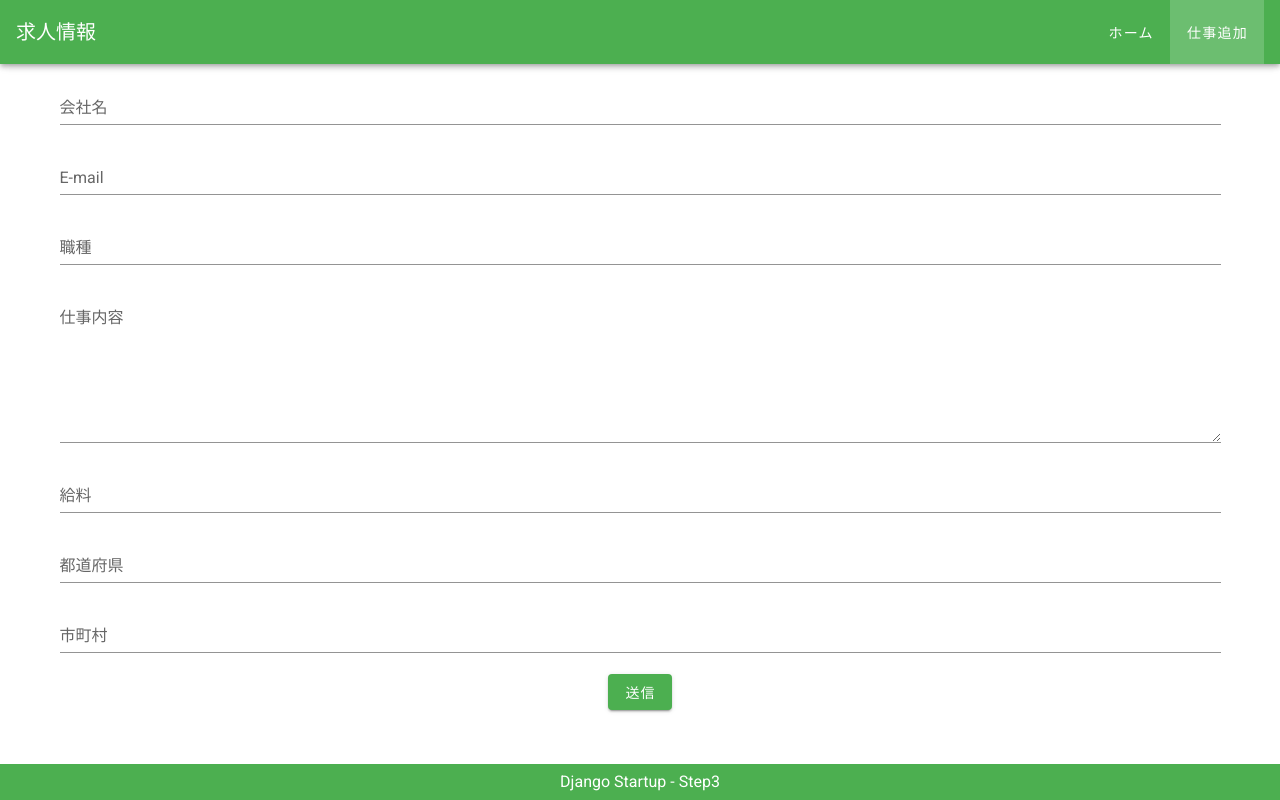
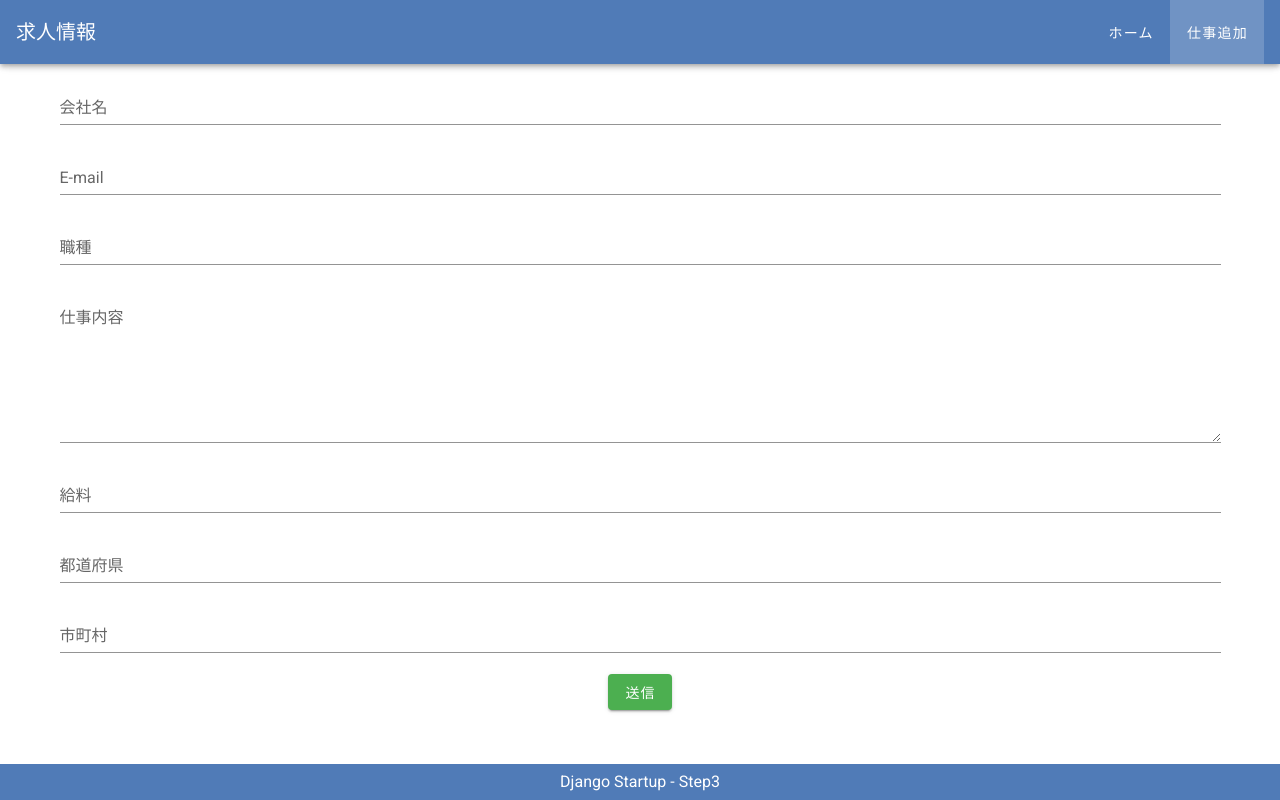
Before and after one commit to nobakku/django-drf-vue, a Vue app in the folder frontend/: page /editor in a window 1280 px wide. Built offline with nearby package versions, Linux system fonts and the light colour scheme.

Commit message:
ベースデザインを変更

```diff
--- a/frontend/src/App.vue
+++ b/frontend/src/App.vue
@@ -1,6 +1,6 @@
 <template>
   <v-app>
-    <v-app-bar color="success" dark app>
+    <v-app-bar color="#507bb7" dark app>
       <v-toolbar-title>求人情報</v-toolbar-title>
       <v-spacer></v-spacer>
       <v-toolbar-items>
@@ -13,7 +13,7 @@
       <router-view />
     </v-content>
 
-    <v-footer color="success" dark app class="justify-center">
+    <v-footer color="#507bb7" dark app class="justify-center">
       Django Startup - Step3
     </v-footer>
   </v-app>
--- a/frontend/src/views/Home.vue
+++ b/frontend/src/views/Home.vue
@@ -14,7 +14,7 @@
       </div>
       <div class="my-4">
         <p v-show="loadingJobs">...loading...</p>
-        <v-btn v-show="next" @click="getJobs" color="success">Load More </v-btn>
+        <v-btn v-show="next" @click="getJobs" color="#507bb7">Load More </v-btn>
       </div>
     </v-container>
   </div>
@@ -64,6 +64,6 @@ export default {
 }
 
 .job-link:hover {
-  color: #41b883;
+  color: #507bb7;
 }
 </style>
--- a/frontend/webpack-stats.json
+++ b/frontend/webpack-stats.json
@@ -1 +1 @@
-{"status":"done","publicPath":"http://0.0.0.0:8080/","error":"ESLintError","message":"[eslint] \n/Users/nobatayuki/Library/CloudStorage/GoogleDrive-ahirururu122@gmail.com/マイドライブ/02_Programming/GitHub/00_Django/Django_DRF_Vue/frontend/src/views/Home.vue\n  26:9  error  Component name \"home\" should always be multi-word  vue/multi-word-component-names\n\n✖ 1 problem (1 error, 0 warnings)\n","chunks":{"app":[{"name":"bundle.js","publicPath":"http://0.0.0.0:8080/bundle.js","path":"/Users/nobatayuki/Library/CloudStorage/GoogleDrive-ahirururu122@gmail.com/マイドライブ/02_Programming/GitHub/00_Django/Django_DRF_Vue/frontend/dist/bundle.js"},{"name":"app.9601bf1214b09aa2.hot-update.js","publicPath":"http://0.0.0.0:8080/app.9601bf1214b09aa2.hot-update.js","path":"/Users/nobatayuki/Library/CloudStorage/GoogleDrive-ahirururu122@gmail.com/マイドライブ/02_Programming/GitHub/00_Django/Django_DRF_Vue/frontend/dist/app.9601bf1214b09aa2.hot-update.js"}]}}
+{"status":"done","publicPath":"http://0.0.0.0:8080/","error":"ESLintError","message":"[eslint] \n/Users/nobatayuki/Library/CloudStorage/GoogleDrive-ahirururu122@gmail.com/マイドライブ/02_Programming/GitHub/00_Django/Django_DRF_Vue/frontend/src/views/Home.vue\n  26:9  error  Component name \"home\" should always be multi-word  vue/multi-word-component-names\n\n✖ 1 problem (1 error, 0 warnings)\n","chunks":{"app":[{"name":"bundle.js","publicPath":"http://0.0.0.0:8080/bundle.js","path":"/Users/nobatayuki/Library/CloudStorage/GoogleDrive-ahirururu122@gmail.com/マイドライブ/02_Programming/GitHub/00_Django/Django_DRF_Vue/frontend/dist/bundle.js"},{"name":"app.25ca98c9655c5325.hot-update.js","publicPath":"http://0.0.0.0:8080/app.25ca98c9655c5325.hot-update.js","path":"/Users/nobatayuki/Library/CloudStorage/GoogleDrive-ahirururu122@gmail.com/マイドライブ/02_Programming/GitHub/00_Django/Django_DRF_Vue/frontend/dist/app.25ca98c9655c5325.hot-update.js"}]}}
```
